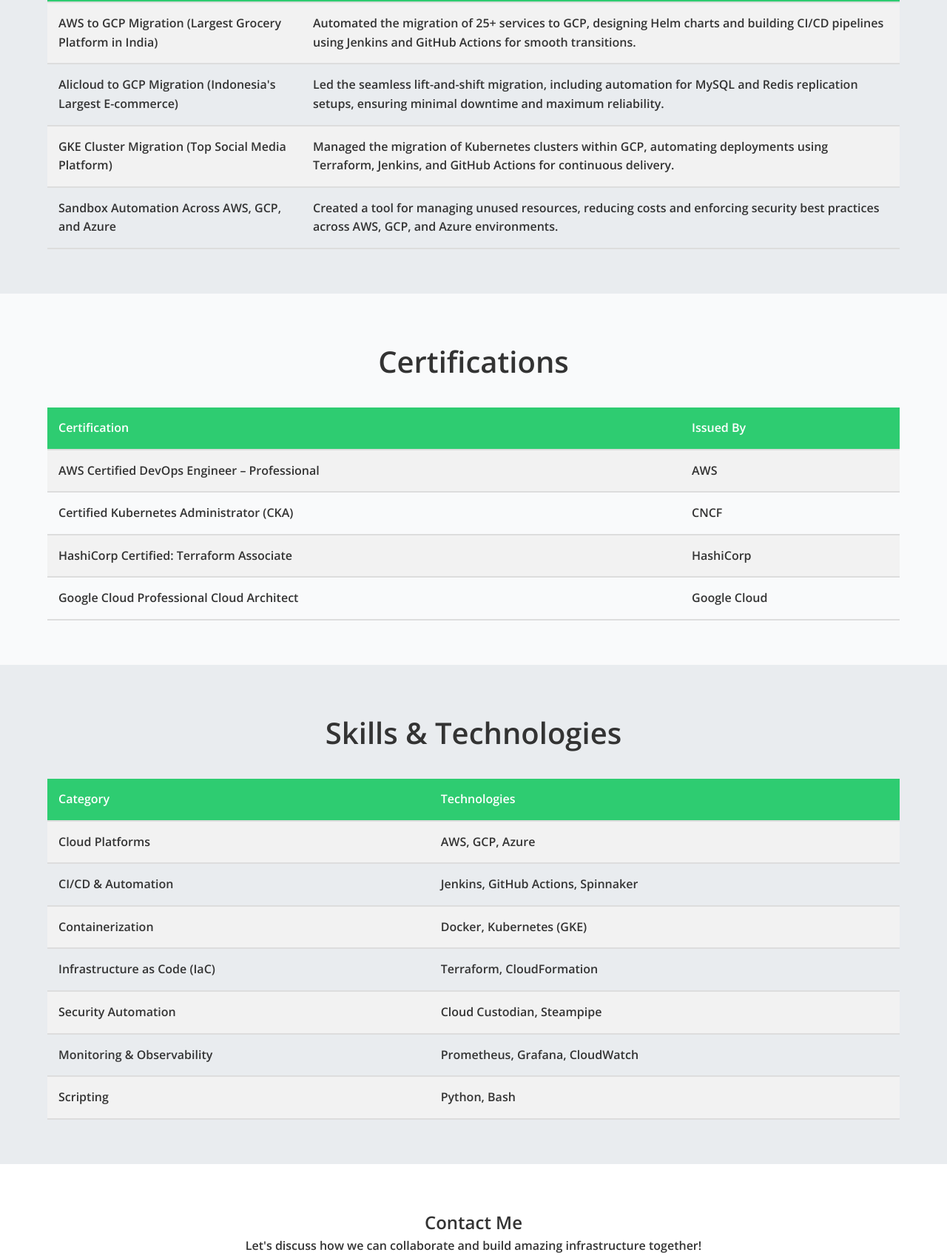
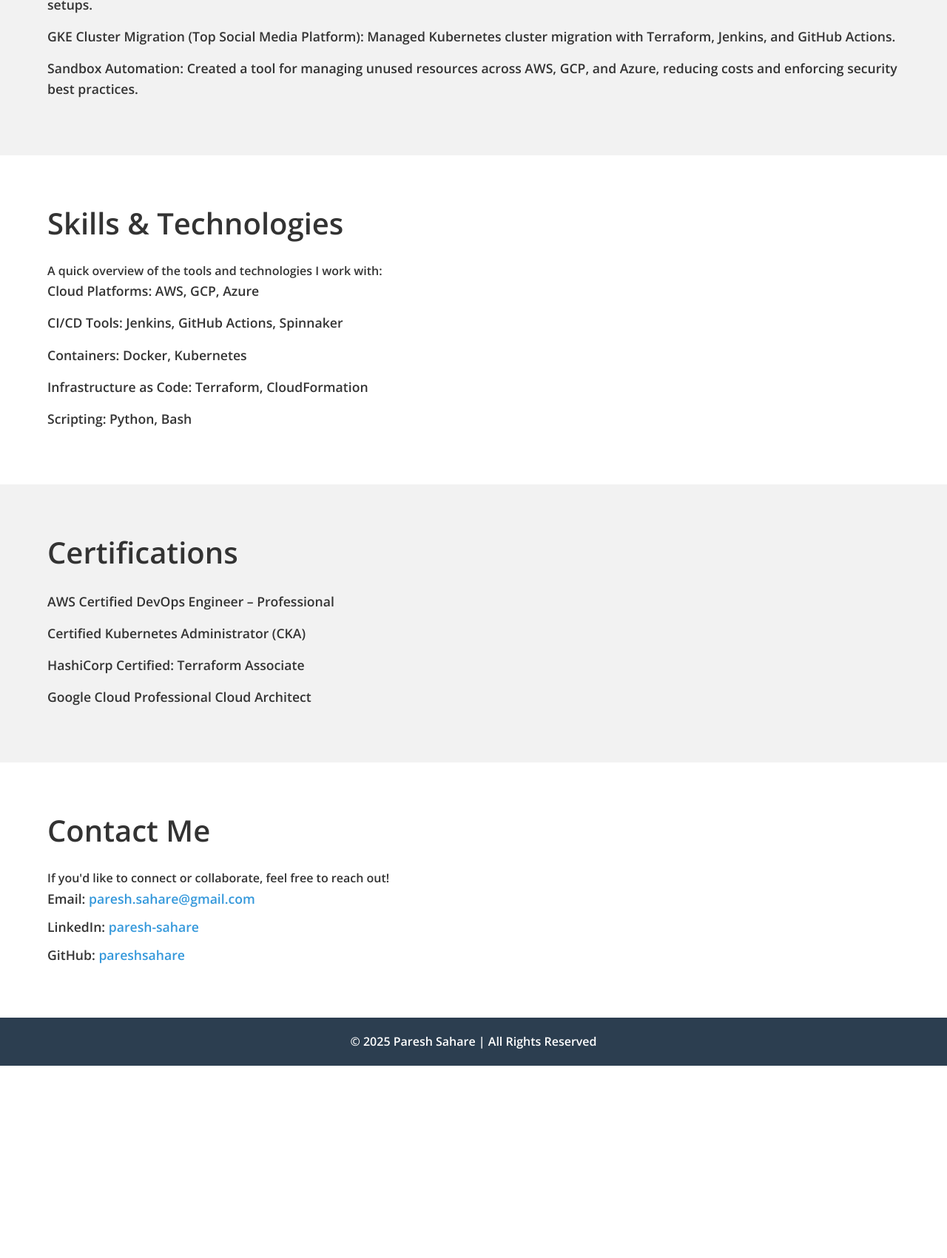
Before and after one commit to pareshsahare/pareshsahare, a plain HTML site: page index.html in a window 1280 px wide. Shown: the part 922-2623 px from the top of the page at 74% size. After the commit the page ends 2363 px from the top, so only its background shows below. Drawn offline with nearby package versions, Linux system fonts and the light colour scheme.

Commit message:
New web site

```diff
--- a/index.html
+++ b/index.html
@@ -14,7 +14,7 @@
         <div class="container">
             <h1>Hi, I'm Paresh Sahare</h1>
             <h2>DevOps Engineer | Cloud Automation Expert</h2>
-            <p>Specialized in Cloud Infrastructure, Automation, Security & CI/CD Pipelines.</p>
+            <p>Automating and optimizing cloud infrastructure with a focus on security, scalability, and efficiency.</p>
             <a href="#about" class="cta-btn">Learn More</a>
         </div>
     </section>
@@ -23,7 +23,7 @@
     <section id="about">
         <div class="container">
             <h2>About Me</h2>
-            <p>I’m a passionate DevOps Engineer with a proven track record in building scalable cloud infrastructure, automation, and security frameworks. I specialize in AWS, GCP, Azure, and work with tools such as Terraform, Kubernetes, Jenkins, and Docker to create seamless workflows and infrastructure solutions.</p>
+            <p>I specialize in DevOps practices, cloud infrastructure management, and automation using AWS, GCP, Azure, and tools like Terraform, Kubernetes, and Jenkins. My passion lies in building scalable, reliable systems and optimizing workflows for teams to focus on innovation.</p>
         </div>
     </section>
 
@@ -31,28 +31,27 @@
     <section id="projects">
         <div class="container">
             <h2>Key Projects</h2>
-            <table>
-                <tr>
-                    <th>Project Name</th>
-                    <th>Description</th>
-                </tr>
-                <tr>
-                    <td>AWS to GCP Migration (Largest Grocery Platform in India)</td>
-                    <td>Automated the migration of 25+ services to GCP, designing Helm charts and building CI/CD pipelines using Jenkins and GitHub Actions for smooth transitions.</td>
-                </tr>
-                <tr>
-                    <td>Alicloud to GCP Migration (Indonesia's Largest E-commerce)</td>
-                    <td>Led the seamless lift-and-shift migration, including automation for MySQL and Redis replication setups, ensuring minimal downtime and maximum reliability.</td>
-                </tr>
-                <tr>
-                    <td>GKE Cluster Migration (Top Social Media Platform)</td>
-                    <td>Managed the migration of Kubernetes clusters within GCP, automating deployments using Terraform, Jenkins, and GitHub Actions for continuous delivery.</td>
-                </tr>
-                <tr>
-                    <td>Sandbox Automation Across AWS, GCP, and Azure</td>
-                    <td>Created a tool for managing unused resources, reducing costs and enforcing security best practices across AWS, GCP, and Azure environments.</td>
-                </tr>
-            </table>
+            <ul>
+                <li><strong>AWS to GCP Migration (Largest Grocery Platform in India):</strong> Automated the migration of 25+ services, designed Helm charts, and created robust CI/CD pipelines.</li>
+                <li><strong>Alicloud to GCP Migration (Indonesia's Largest E-commerce):</strong> Led seamless migration with automation for MySQL and Redis replication setups.</li>
+                <li><strong>GKE Cluster Migration (Top Social Media Platform):</strong> Managed Kubernetes cluster migration with Terraform, Jenkins, and GitHub Actions.</li>
+                <li><strong>Sandbox Automation:</strong> Created a tool for managing unused resources across AWS, GCP, and Azure, reducing costs and enforcing security best practices.</li>
+            </ul>
+        </div>
+    </section>
+
+    <!-- Skills & Technologies Section -->
+    <section id="skills">
+        <div class="container">
+            <h2>Skills & Technologies</h2>
+            <p>A quick overview of the tools and technologies I work with:</p>
+            <ul>
+                <li><strong>Cloud Platforms:</strong> AWS, GCP, Azure</li>
+                <li><strong>CI/CD Tools:</strong> Jenkins, GitHub Actions, Spinnaker</li>
+                <li><strong>Containers:</strong> Docker, Kubernetes</li>
+                <li><strong>Infrastructure as Code:</strong> Terraform, CloudFormation</li>
+                <li><strong>Scripting:</strong> Python, Bash</li>
+            </ul>
         </div>
     </section>
 
@@ -60,69 +59,12 @@
     <section id="certifications">
         <div class="container">
             <h2>Certifications</h2>
-            <table>
-                <tr>
-                    <th>Certification</th>
-                    <th>Issued By</th>
-                </tr>
-                <tr>
-                    <td>AWS Certified DevOps Engineer – Professional</td>
-                    <td>AWS</td>
-                </tr>
-                <tr>
-                    <td>Certified Kubernetes Administrator (CKA)</td>
-                    <td>CNCF</td>
-                </tr>
-                <tr>
-                    <td>HashiCorp Certified: Terraform Associate</td>
-                    <td>HashiCorp</td>
-                </tr>
-                <tr>
-                    <td>Google Cloud Professional Cloud Architect</td>
-                    <td>Google Cloud</td>
-                </tr>
-            </table>
-        </div>
-    </section>
-
-    <!-- Skills Section -->
-    <section id="skills">
-        <div class="container">
-            <h2>Skills & Technologies</h2>
-            <table>
-                <tr>
-                    <th>Category</th>
-                    <th>Technologies</th>
-                </tr>
-                <tr>
-                    <td>Cloud Platforms</td>
-                    <td>AWS, GCP, Azure</td>
-                </tr>
-                <tr>
-                    <td>CI/CD & Automation</td>
-                    <td>Jenkins, GitHub Actions, Spinnaker</td>
-                </tr>
-                <tr>
-                    <td>Containerization</td>
-                    <td>Docker, Kubernetes (GKE)</td>
-                </tr>
-                <tr>
-                    <td>Infrastructure as Code (IaC)</td>
-                    <td>Terraform, CloudFormation</td>
-                </tr>
-                <tr>
-                    <td>Security Automation</td>
-                    <td>Cloud Custodian, Steampipe</td>
-                </tr>
-                <tr>
-                    <td>Monitoring & Observability</td>
-                    <td>Prometheus, Grafana, CloudWatch</td>
-                </tr>
-                <tr>
-                    <td>Scripting</td>
-                    <td>Python, Bash</td>
-                </tr>
-            </table>
+            <ul>
+                <li>AWS Certified DevOps Engineer – Professional</li>
+                <li>Certified Kubernetes Administrator (CKA)</li>
+                <li>HashiCorp Certified: Terraform Associate</li>
+                <li>Google Cloud Professional Cloud Architect</li>
+            </ul>
         </div>
     </section>
 
@@ -130,7 +72,7 @@
     <section id="contact">
         <div class="container">
             <h2>Contact Me</h2>
-            <p>Let's discuss how we can collaborate and build amazing infrastructure together!</p>
+            <p>If you'd like to connect or collaborate, feel free to reach out!</p>
             <ul>
                 <li>Email: <a href="mailto:paresh.sahare@gmail.com">paresh.sahare@gmail.com</a></li>
                 <li>LinkedIn: <a href="https://linkedin.com/in/paresh-sahare" target="_blank">paresh-sahare</a></li>
--- a/style.css
+++ b/style.css
@@ -12,7 +12,6 @@
     line-height: 1.6;
 }
 
-/* Containers */
 .container {
     width: 90%;
     margin: 0 auto;
@@ -23,31 +22,27 @@
 #hero {
     background-color: #3498db;
     color: white;
-    padding: 100px 0;
+    padding: 80px 0;
     text-align: center;
-    border-bottom: 4px solid #2ecc71;
 }
 
 #hero h1 {
     font-size: 3.5rem;
-    color: #F8D800;
     margin-bottom: 10px;
 }
 
 #hero h2 {
     font-size: 2rem;
-    color: #F8D800;
     margin-bottom: 20px;
 }
 
 #hero p {
     font-size: 1.2rem;
-    color: #ccc;
     margin-bottom: 30px;
 }
 
 .cta-btn {
-    background-color: #F8D800;
+    background-color: #f8d800;
     color: white;
     padding: 12px 25px;
     text-decoration: none;
@@ -56,35 +51,17 @@
 }
 
 .cta-btn:hover {
-    background-color: #FFB700;
+    background-color: #ffb700;
 }
 
-/* Table Styles */
-table {
-    width: 100%;
-    margin-top: 30px;
-    border-collapse: collapse;
-}
-
-th, td {
-    padding: 15px;
-    text-align: left;
-    border-bottom: 2px solid #ddd;
-}
-
-th {
-    background-color: #2ecc71;
-    color: white;
-}
-
-tr:nth-child(even) {
-    background-color: #f2f2f2;
+/* Sections */
+section {
+    padding: 60px 0;
 }
 
 /* About Section */
 #about {
-    padding: 60px 0;
-    background-color: #f4f4f4;
+    background-color: #f9f9f9;
     text-align: center;
 }
 
@@ -95,58 +72,82 @@
 
 /* Projects Section */
 #projects {
-    padding: 60px 0;
-    background-color: #e9ecef;
-    text-align: center;
+    background-color: #f2f2f2;
+    text-align: left;
 }
 
 #projects h2 {
     font-size: 2.5rem;
     margin-bottom: 20px;
-    color: #333;
+}
+
+#projects ul {
+    list-style: none;
+}
+
+#projects li {
+    font-size: 1.1rem;
+    margin-bottom: 15px;
+}
+
+/* Skills Section */
+#skills {
+    background-color: #fff;
+    text-align: left;
+}
+
+#skills h2 {
+    font-size: 2.5rem;
+    margin-bottom: 20px;
+}
+
+#skills ul {
+    list-style: none;
+}
+
+#skills li {
+    font-size: 1.1rem;
+    margin-bottom: 15px;
 }
 
 /* Certifications Section */
 #certifications {
-    padding: 60px 0;
-    background-color: #f9fafb;
-    text-align: center;
+    background-color: #f2f2f2;
+    text-align: left;
 }
 
 #certifications h2 {
     font-size: 2.5rem;
     margin-bottom: 20px;
-    color: #333;
 }
 
-/* Skills Section */
-#skills {
-    padding: 60px 0;
-    background-color: #e9ecef;
-    text-align: center;
+#certifications ul {
+    list-style: none;
 }
 
-#skills h2 {
-    font-size: 2.5rem;
-    margin-bottom: 20px;
-    color: #333;
+#certifications li {
+    font-size: 1.1rem;
+    margin-bottom: 15px;
 }
 
 /* Contact Section */
 #contact {
-    padding: 60px 0;
     background-color: #fff;
-    text-align: center;
+    text-align: left;
+}
+
+#contact h2 {
+    font-size: 2.5rem;
+    margin-bottom: 20px;
 }
 
 #contact ul {
     list-style: none;
-    padding: 0;
-    font-size: 1.2rem;
 }
 
-#contact ul li {
-    margin: 10px 0;
+#contact li {
+    font-size: 1.1rem;
+    margin-bottom: 10px;
 }
 
 #contact a {
@@ -163,4 +164,9 @@
     background-color: #2c3e50;
     color: white;
     text-align: center;
-    padding: 20
+    padding: 20px;
+}
+
+footer p {
+    font-size: 1rem;
+}
```
